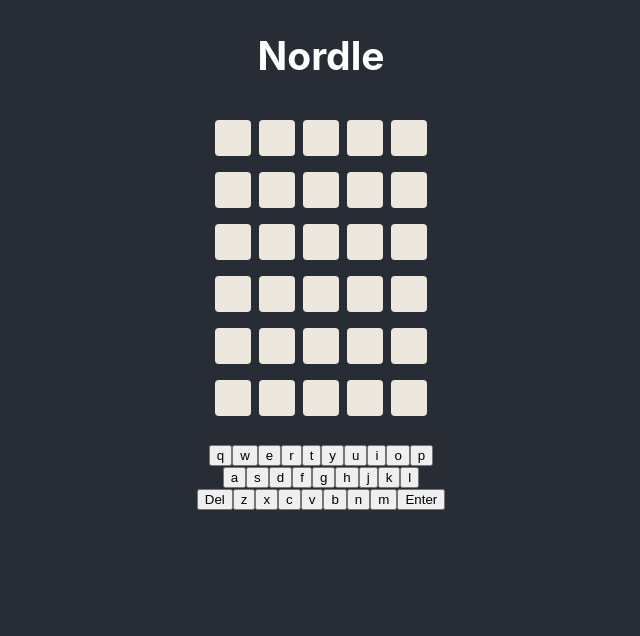
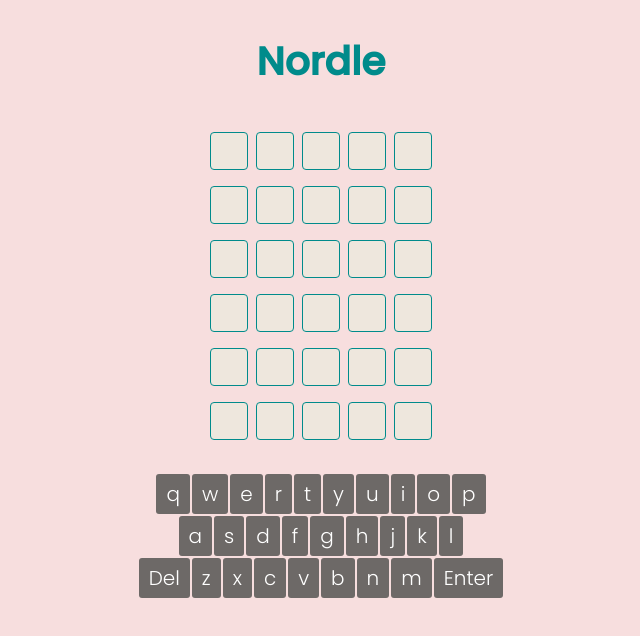
Before and after one commit to ninahessell/nordle, a React (Create React App) app: page / in a window 1280 px wide. Shown: the top 636 px of the page, without its empty margins (319-959 px from the left). Built offline with nearby package versions, Linux system fonts and the light colour scheme.

Commit message:
Add some style and color

```diff
--- a/public/index.html
+++ b/public/index.html
@@ -2,9 +2,12 @@
 <html lang="en">
   <head>
     <meta charset="utf-8" />
-    <link rel="icon" href="%PUBLIC_URL%/favicon.ico" />
+    <link rel="icon" href="https://www.ninahessell.com/assets/images/N.png" />
     <meta name="viewport" content="width=device-width, initial-scale=1" />
     <meta name="theme-color" content="#000000" />
+    <link rel="preconnect" href="https://fonts.googleapis.com">
+    <link rel="preconnect" href="https://fonts.gstatic.com" crossorigin>
+    <link href="https://fonts.googleapis.com/css2?family=Poppins:wght@300;500&display=swap" rel="stylesheet">
     <meta
       name="description"
       content="Wordle Spinoff website"
@@ -24,7 +27,7 @@
       work correctly both with client-side routing and a non-root public URL.
       Learn how to configure a non-root public URL by running `npm run build`.
     -->
-    <title>React App</title>
+    <title>Nordle</title>
   </head>
   <body>
     <noscript>You need to enable JavaScript to run this app.</noscript>
--- a/src/App.css
+++ b/src/App.css
@@ -1,21 +1,14 @@
+/* TO DO: move this to scss */
+
 body {
-  background-color: #282c34;
-  color: white;
+  background-color: #f7dede;
+  color: darkcyan;
+  font-family: 'Poppins', sans-serif;
+  font-weight: 300;
 }
 
 .App {
   text-align: center;
-}
-
-.App-logo {
-  height: 10vh;
-  pointer-events: none;
-}
-
-@media (prefers-reduced-motion: no-preference) {
-  .App-logo {
-    animation: App-logo-spin infinite 20s linear;
-  }
 }
 
 .nordleRow {
@@ -32,6 +25,22 @@
   margin: 8px 4px;
   border-radius: 4px;
   line-height: 36px;
+  text-transform: uppercase;
+  border: darkcyan 1px solid;
+  font-weight: 500;
+  font-size: 20px;
+}
+
+.keyboardLetter {
+  padding: 5px 10px;
+  margin: 1px;
+  font-size: 20px;
+  border: none;
+  border-radius: 3px;
+  background-color: #6d6967;
+  color: white;
+  font-family: 'Poppins', sans-serif;
+  font-weight: 300;
 }
 
 .App-header {
@@ -42,16 +51,3 @@
   justify-content: center;
   font-size: calc(10px + 2vmin);
 }
-
-.App-link {
-  color: #61dafb;
-}
-
-@keyframes App-logo-spin {
-  from {
-    transform: rotate(0deg);
-  }
-  to {
-    transform: rotate(360deg);
-  }
-}
--- a/src/App.js
+++ b/src/App.js
@@ -24,7 +24,8 @@
     return (
       <button value={val}
         onClick={() => this.clickKey(val)}
-        key={val}>
+        key={val}
+        className="keyboardLetter">
           {val}
       </button>
     )
@@ -37,6 +38,7 @@
     if (letter == 4) {
       row++;
       letter = 0;
+      this.checkWord();
     } else {
       letter++;
     }
@@ -45,6 +47,10 @@
       currentRow: row,
       currentLetter: letter
     })
+  }
+
+  checkWord() {
+    return;
   }
 
   renderKeysRow(row) {
```
